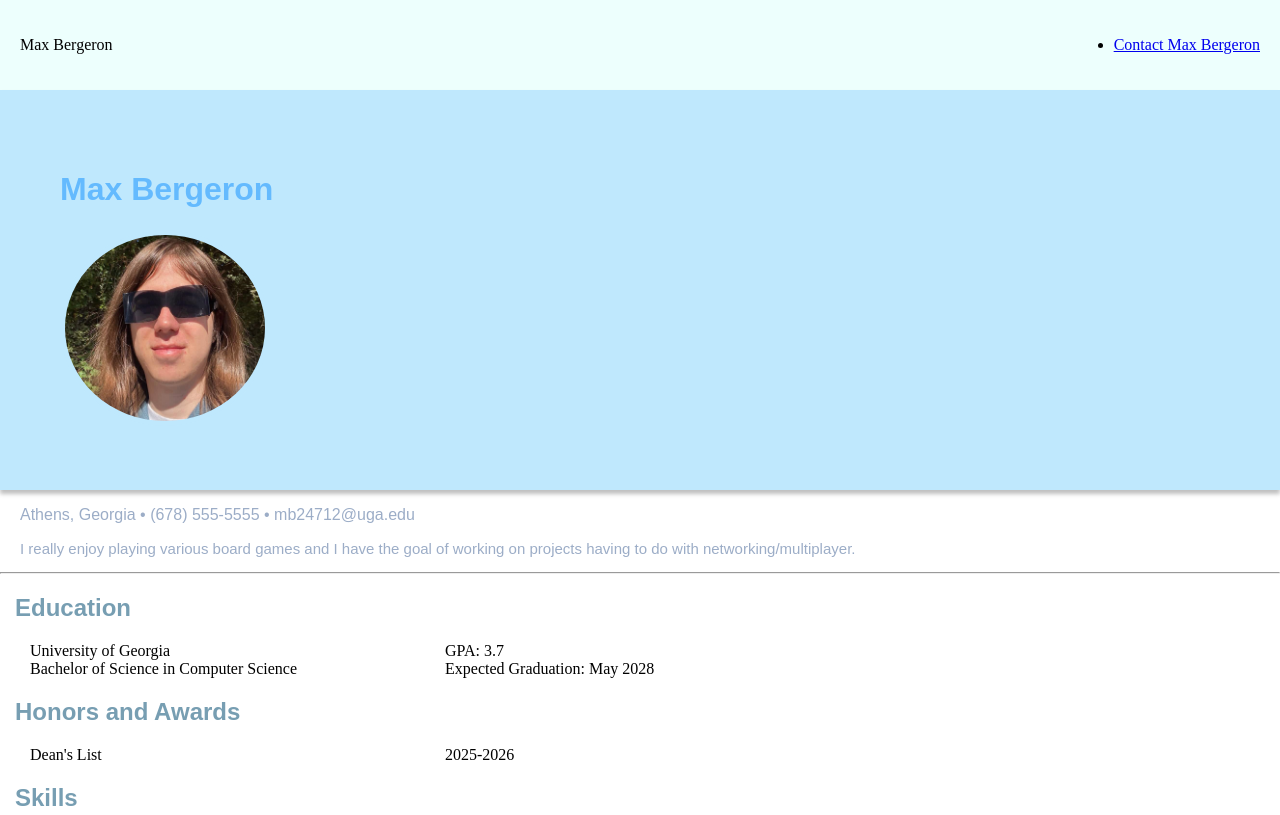
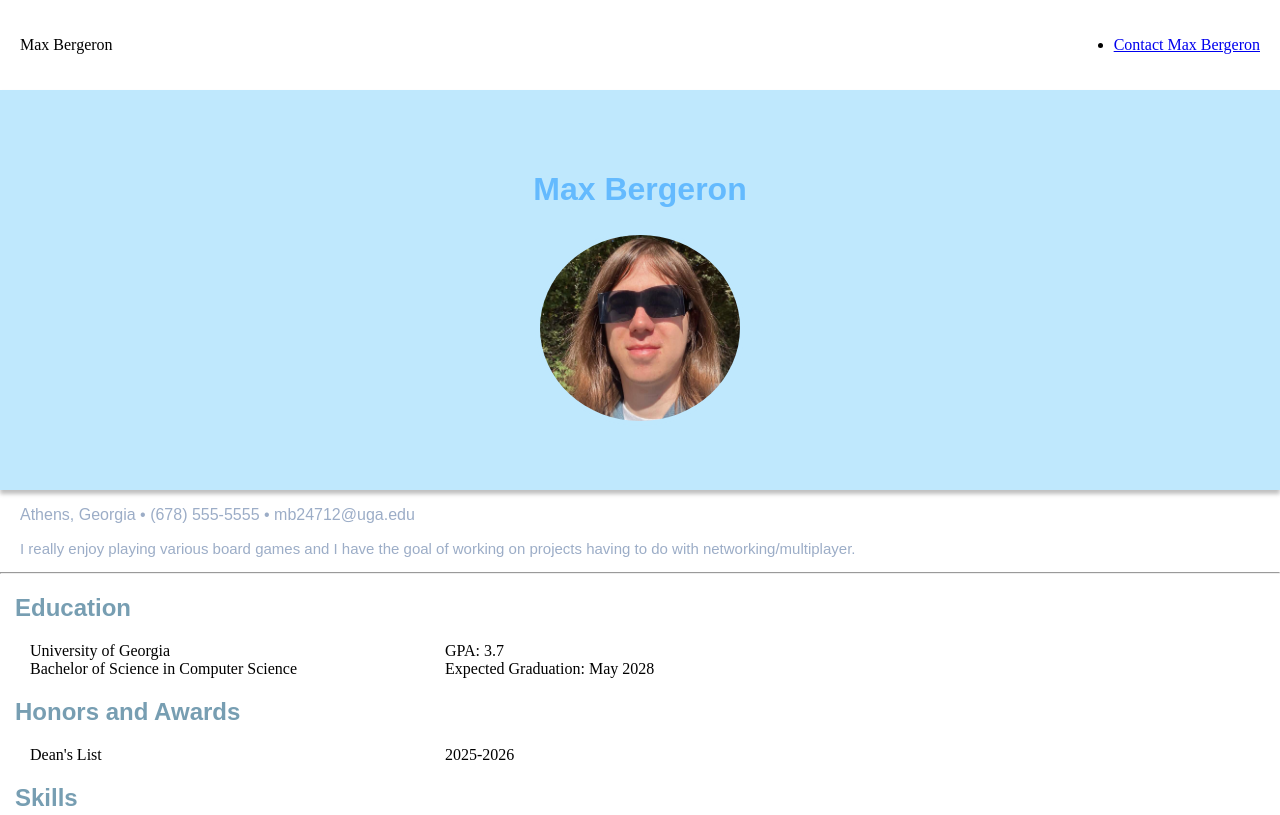
Before and after one commit to MaxBergeron/Max-Bergeron-CV, a website: page index.html in a window 1280 px wide. Shown: the top 815 px of the page. Drawn offline with Linux system fonts and the light colour scheme.

Commit message:
Fix background color and text alignment in CSS

```diff
--- a/css/style.css
+++ b/css/style.css
@@ -4,7 +4,7 @@ body {
 
 /****************   Nav Section **********************/
 nav {
-	background-color: #EDFFFD;
+	background-color: ##8FC7E3;
   padding: 20px;
   display: flex;
   justify-content: space-between;
@@ -21,7 +21,7 @@ footer {
 /*********** Splash Page ************************/
 header {
 background-color: #BFE8FD;
-justify-content: center;
+text-align: center;
 padding: 60px;
 box-shadow: 0px 4px 4px rgba(0, 0, 0, 0.25);
 }
```
